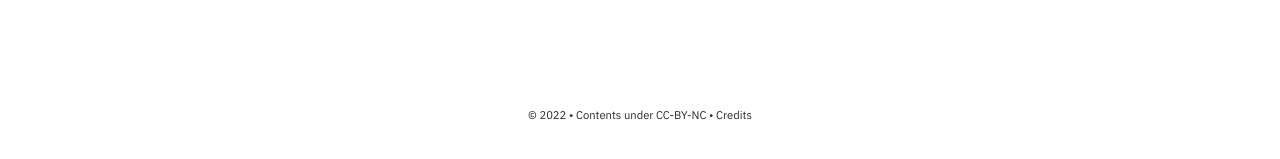
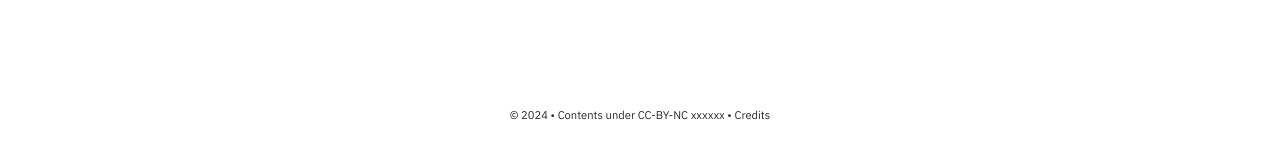
Before and after one commit to lazban/dg24, a Jekyll site: the page built from pages/index.md, in a window 1280 px wide. Shown: the part 444-603 px from the top of the page. Built offline with Jekyll 4.4.1, drawn with Linux system fonts in a browser that asks for light colours.

Commit message:
Update _config.yml

```diff
--- a/_config.yml
+++ b/_config.yml
@@ -19,19 +19,19 @@
 # in the templates via {{ site.myvariable }}.
 
 # URL is the base hostname with protocol for your site, eg http://example.com
-url: "" # the base hostname & protocol for your site, e.g. http://example.com
+url: "https://lazban.github.io" # the base hostname & protocol for your site, e.g. http://example.com
 
 # If you want to install this jekyll in a subpath (eg /digitalgarden) set it here.
 # Else keep it Empty (DON'T PUT /; Keep it empty)
-baseurl: ""
+baseurl: "/dg24"
 
 # Website Header, Description, Footer year and text.
 # If you are deleting this, make sure you remove it from HTML files too
 heading: Jekyll Garden # Change this
 content: Obsidian ready Jekyll Theme
 copyright:
-  year: © 2022
-  msg: Contents under CC-BY-NC
+  year: © 2024
+  msg: Contents under CC-BY-NC xxxxxx
 
 # Set title and content for private & broken link tooltop
 privatelinks:
```
